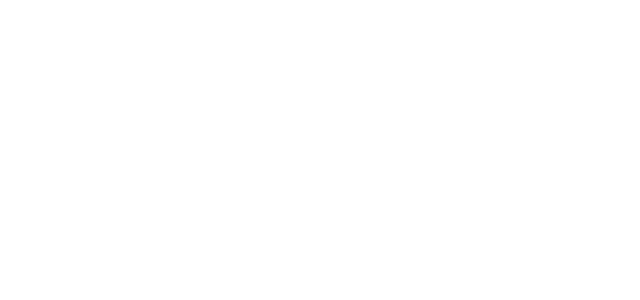
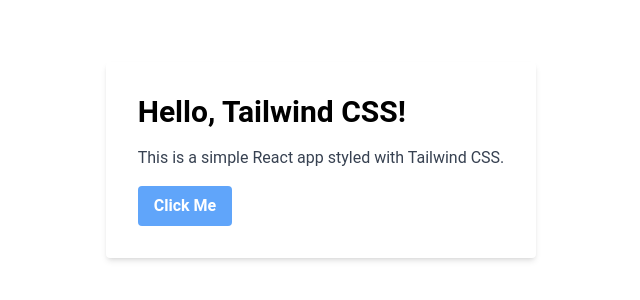
Before and after one commit to icechris/react-jobs, a React app: page / in a window 1280 px wide. Shown: the part 240-540 px from the top of the page, without its empty margins (319-959 px from the left). Built offline with nearby package versions, Linux system fonts and the light colour scheme; the HTML template or start-up script is replaced by a standard one.

Commit message:
setting up my tailwind and installing my dependencies

```diff
--- a/package.json
+++ b/package.json
@@ -4,7 +4,7 @@
   "version": "0.0.0",
   "type": "module",
   "scripts": {
-    "dev": "vite",
+    "dev": "vite --host",
     "build": "vite build",
     "lint": "eslint . --ext js,jsx --report-unused-disable-directives --max-warnings 0",
     "preview": "vite preview"
--- a/src/App.jsx
+++ b/src/App.jsx
@@ -2,8 +2,12 @@
 
 const App = () => {
   return (
-    <div>
-
+    <div className="bg-white h-screen flex justify-center items-center">
+      <div className="bg-white p-8 rounded shadow-md">
+        <h1 className="text-3xl font-bold mb-4">Hello, Tailwind CSS!</h1>
+        <p className="text-gray-700 ">This is a simple React app styled with Tailwind CSS.</p>
+        <button className="bg-blue-400 hover:bg-blue-600 text-white font-bold py-2 px-4 rounded mt-4">Click Me</button>
+      </div>
     </div>
   )
 }
--- a/src/index.css
+++ b/src/index.css
@@ -0,0 +1,3 @@
+@import 'tailwindcss/base';
+@import 'tailwindcss/components';
+@import 'tailwindcss/utilities';
--- a/tailwind.config.js
+++ b/tailwind.config.js
@@ -1,8 +1,17 @@
-/** @type {import('tailwindcss').Config} */
 export default {
-  content: [],
+  content: [
+    "./index.html",
+    "./src/**/*.{js,ts,jsx,tsx}",
+  ],
   theme: {
-    extend: {},
+    extend: {
+      fontFamily:{
+        sans: ['Roboto', 'sans-serif']
+      },
+      gridTemplateCOulms :{
+        '70/30' : '70% 28%',
+      }
+    },
   },
   plugins: [],
 }
```
